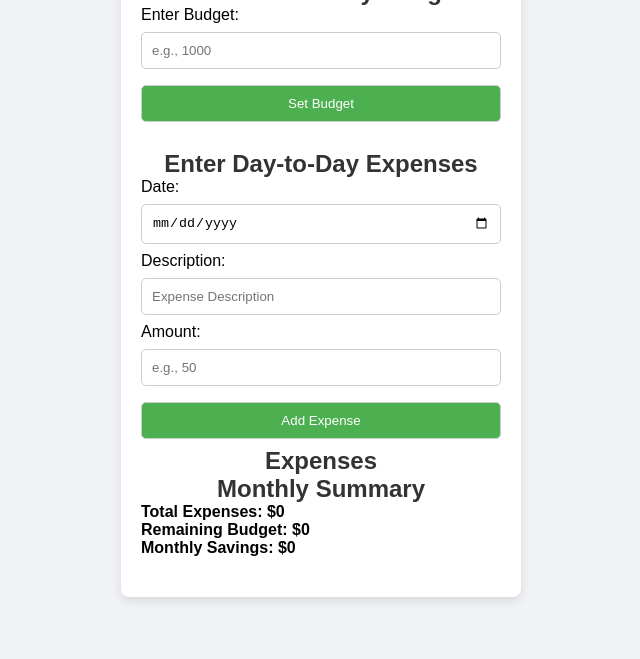
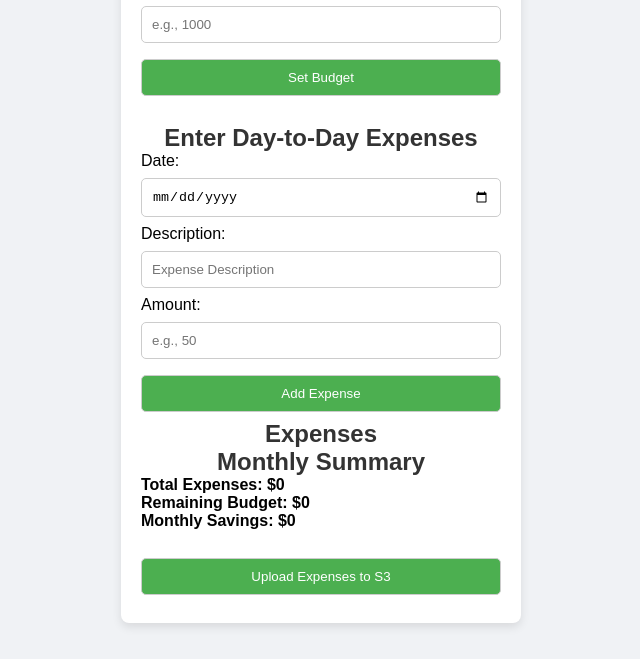
Before and after one commit to Jeysuriya22/aws_project1, a website: page public/index.html in a window 1280 px wide. Shown: the part 141-800 px from the top of the page, without its empty margins (319-959 px from the left). Drawn offline with Linux system fonts and the light colour scheme.

Commit message:
Update index.html

```diff
--- a/public/index.html
+++ b/public/index.html
@@ -42,6 +42,8 @@
             <p>Remaining Budget: $<span id="remaining-budget">0</span></p>
             <p>Monthly Savings: $<span id="monthly-savings">0</span></p>
         </div>
+        <button onclick="uploadExpenses()">Upload Expenses to S3</button>
+
     </div>
 
     <script src="app.js"></script>
```
